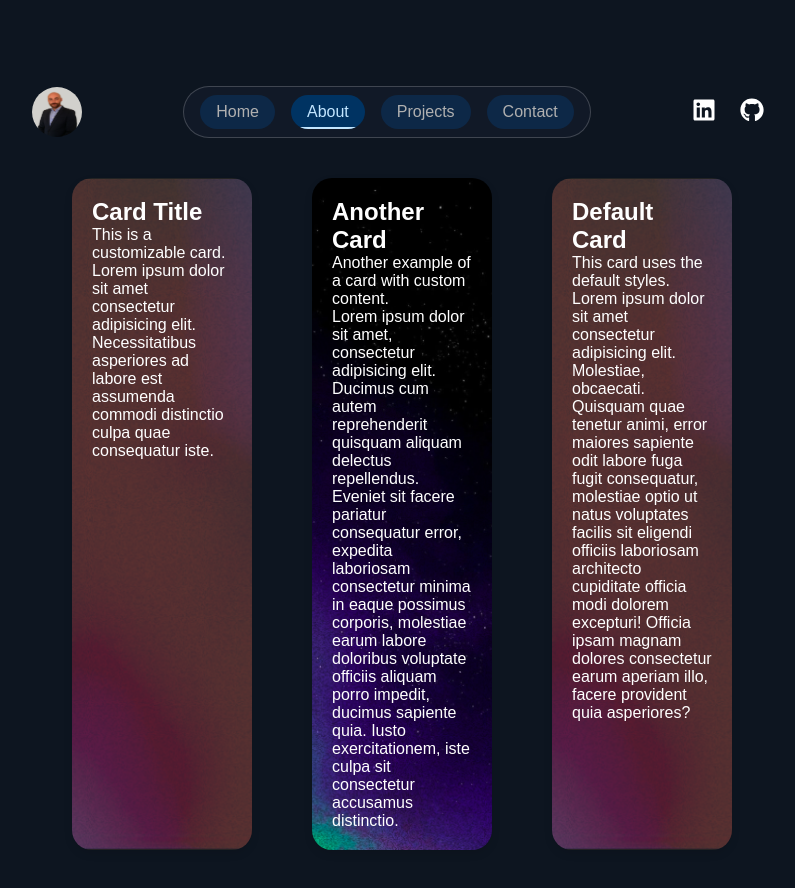
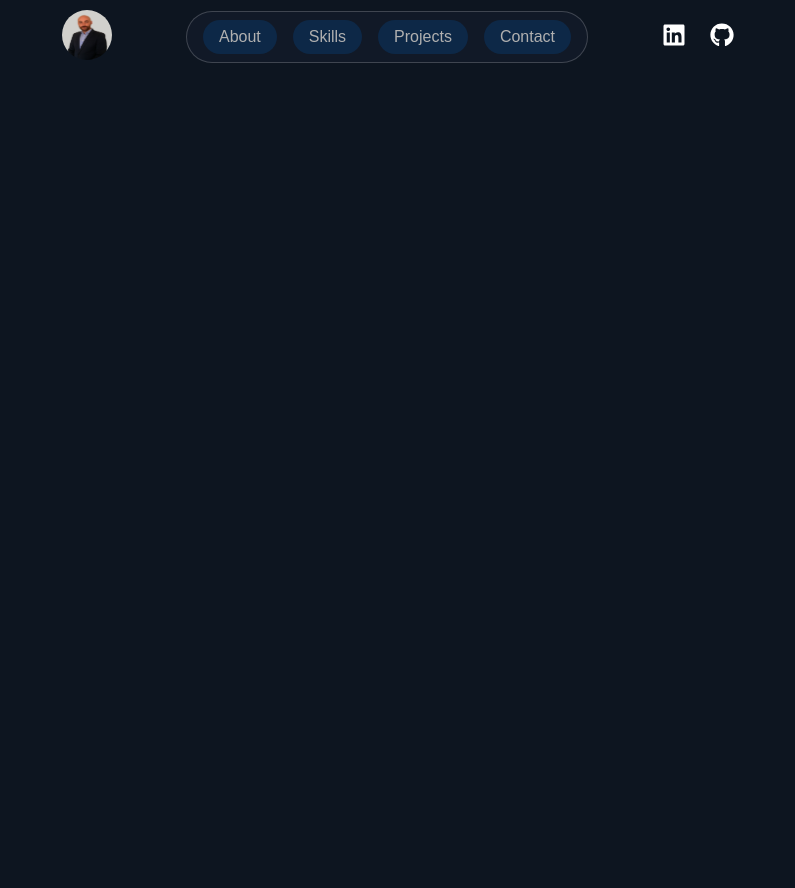
Before and after one commit to RonanKer29/react-portfolio-rk, a React (Vite) app: page /about in a window 1280 px wide. Shown: the top 888 px of the page, without its empty margins (238-1033 px from the left). After the commit the page ends 800 px from the top, so only its background shows below. Built offline with nearby package versions, Linux system fonts and the light colour scheme.

Commit message:
navbar fixed and margins

```diff
--- a/src/App.jsx
+++ b/src/App.jsx
@@ -15,8 +15,6 @@ function App() {
         <Navbar />
         <Routes>
           <Route path="/" element={<HomePage />} />
-          <Route path="/about" element={<AboutPage />} />
-          <Route path="/contact" element={<ContactPage />} />
         </Routes>
       </div>
     </Router>
--- a/src/components/Navbar.jsx
+++ b/src/components/Navbar.jsx
@@ -13,54 +13,48 @@ export default function Navbar() {
   };
 
   return (
-    <nav className="nav-list">
+    <nav className="nav-list" id="home">
       <div className="logo-container">
-        <img src={Logo} alt="Logo" id="logo" />
+        <a href="#home">
+          <img src={Logo} alt="Logo" id="logo" />
+        </a>
       </div>
       <ul className={`nav-buttons ${menuOpen ? "open" : ""}`}>
         <li>
-          <Link
-            to="/"
-            className={`nav-button ${
-              location.pathname === "/" ? "selected" : ""
-            }`}
-            onClick={() => setMenuOpen(false)}
-          >
-            Home
-          </Link>
-        </li>
-        <li>
-          <Link
-            to="/about"
-            className={`nav-button ${
-              location.pathname === "/about" ? "selected" : ""
-            }`}
+          <a
+            href="#about"
+            className="nav-button"
             onClick={() => setMenuOpen(false)}
           >
             About
-          </Link>
+          </a>
         </li>
         <li>
-          <Link
-            to="/projects"
-            className={`nav-button ${
-              location.pathname === "/projects" ? "selected" : ""
-            }`}
+          <a
+            href="#skills"
+            className="nav-button"
+            onClick={() => setMenuOpen(false)}
+          >
+            Skills
+          </a>
+        </li>
+        <li>
+          <a
+            href="#projects"
+            className="nav-button"
             onClick={() => setMenuOpen(false)}
           >
             Projects
-          </Link>
+          </a>
         </li>
         <li>
-          <Link
-            to="/contact"
-            className={`nav-button ${
-              location.pathname === "/contact" ? "selected" : ""
-            }`}
+          <a
+            href="#contact"
+            className="nav-button"
             onClick={() => setMenuOpen(false)}
           >
             Contact
-          </Link>
+          </a>
         </li>
       </ul>
       <div className="menu-icon" onClick={handleMenuToggle}>
--- a/src/index.css
+++ b/src/index.css
@@ -7,6 +7,10 @@
   position: relative;
   min-width: 0;
   /* border: red 1px solid; */
+}
+
+html {
+  scroll-behavior: smooth;
 }
 
 body {
@@ -31,12 +35,13 @@ p {
 }
 
 .global-container {
-  margin: 50px 250px;
-  padding: 20px;
+  margin-left: auto;
+  margin-right: auto;
 }
 
-@media (max-width: 1024px) {
+@media (min-width: 1025px) {
   .global-container {
-    margin: 20px 10px;
+    padding-left: 250px;
+    padding-right: 250px;
   }
 }
--- a/src/pages/HomePage.jsx
+++ b/src/pages/HomePage.jsx
@@ -37,8 +37,8 @@ const HomePage = () => {
   ];
 
   return (
-    <div className="home-page">
-      <div className="image-and-text">
+    <div className="home-page" id="home">
+      <div className="image-and-text" id="about">
         <div className="text-container">
           <div className="presentation-name">
             <p>Hi there, I'm -</p>
@@ -88,7 +88,7 @@ const HomePage = () => {
           <img src={photo} alt="Ronan Kervella" className="profile-image" />
         </div>
       </div>
-      <div className="skills-section">
+      <div className="skills-section" id="skills">
         <h2>Skills</h2>
         <div className="skills-container">
           <div className="skills-column">
@@ -145,11 +145,11 @@ const HomePage = () => {
           </div>
         </div>
       </div>
-      <div className="projects-section">
+      <div className="projects-section" id="projects">
         <h2>Projects</h2>
         <CardContainer cards={projects} />
       </div>
-      <div className="contact-page">
+      <div className="contact-page" id="contact">
         <ContactCard />
       </div>
     </div>
--- a/src/styles/navbar.css
+++ b/src/styles/navbar.css
@@ -1,5 +1,3 @@
-/* Fichier: navbar.css */
-
 #logo {
   width: 50px;
   height: 50px;
@@ -7,12 +5,24 @@
 }
 
 .nav-list {
+  position: fixed; /* Fixe la navbar en haut de la page */
+  top: 0;
+  left: 0;
+  width: 100%;
   display: flex;
   align-items: center;
   justify-content: space-between;
-  margin-top: 1rem;
-  position: relative;
-  z-index: 1;
+  padding: 10px 20px;
+  /* margin: 0px 250px; */
+  background-color: #0d1520;
+  z-index: 1000; /* Assurez-vous que la navbar est au-dessus des autres éléments */
+}
+
+@media (min-width: 1025px) {
+  .nav-list {
+    padding-left: 300px;
+    padding-right: 300px;
+  }
 }
 
 .logo-container {
```
